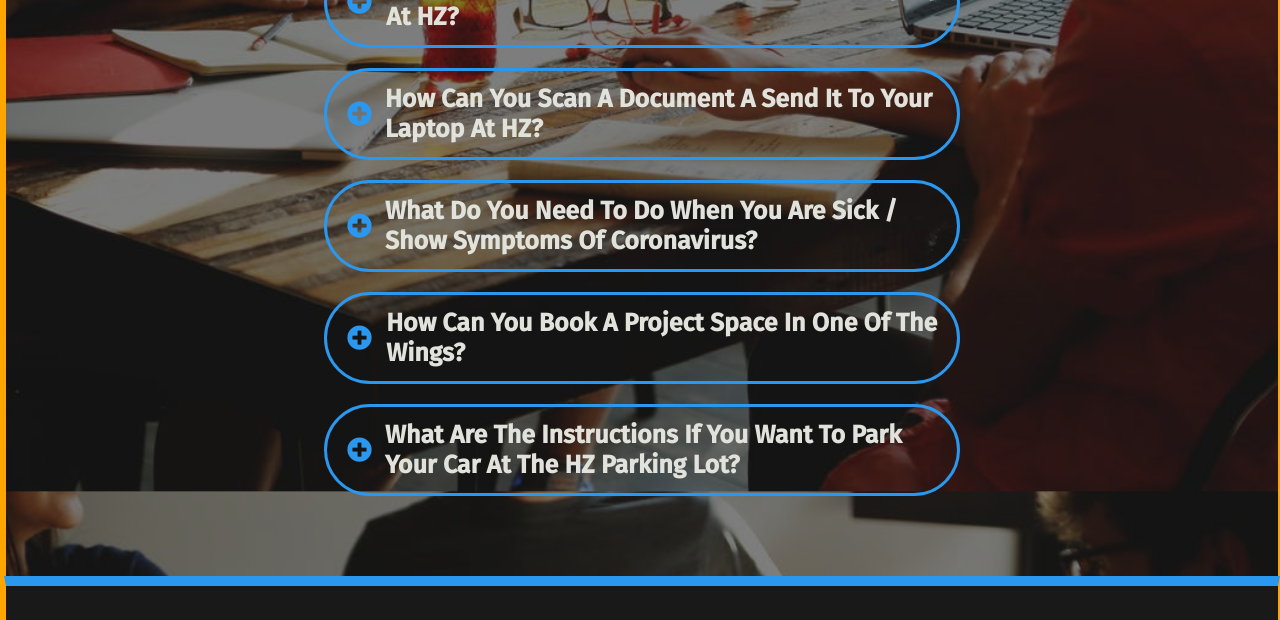
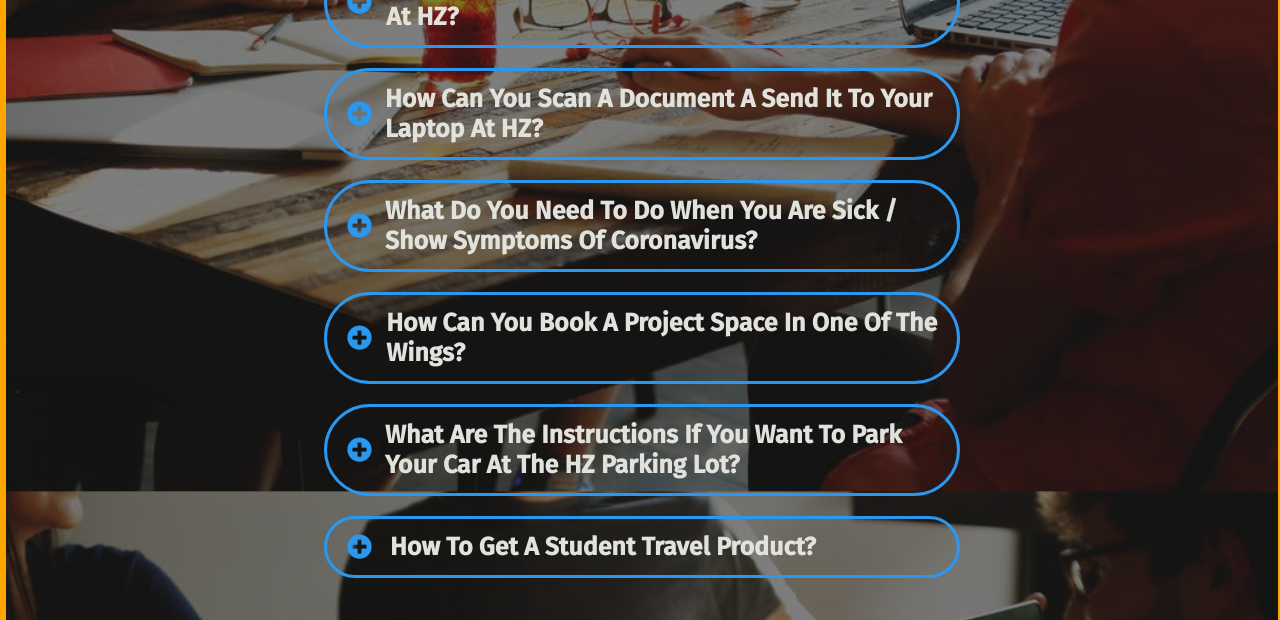
Before and after one commit to geor0014/geor0014.github.io, a plain HTML site: page website-asignment/faq.html in a window 1280 px wide. Shown: the part 538-1158 px from the top of the page. Drawn offline with Linux system fonts and the light colour scheme.

Commit message:
question touch-up

```diff
--- a/website-asignment/faq.html
+++ b/website-asignment/faq.html
@@ -136,6 +136,15 @@
           <p>You must park your car "across the road", at the parking lot of the former PEZM.</p>
         </div>
         <!-- end of one question -->
+        <!-- one question -->
+        <div class="accordion">
+          <div class="icon"><i class="fas fa-plus-circle"></i></div>
+          <h5>How to get a Student travel product?</h5>
+        </div>
+        <div class="panel">
+          <p>On DUO you can find all the information you need and the requirements for it.</p>
+        </div>
+        <!-- end of one question -->
         </div>
       </section>
       <!-- END OF PARAGRAPH 1 -->
```
Also changed, not shown: website-asignment/index.html (+2 -2 lines).
